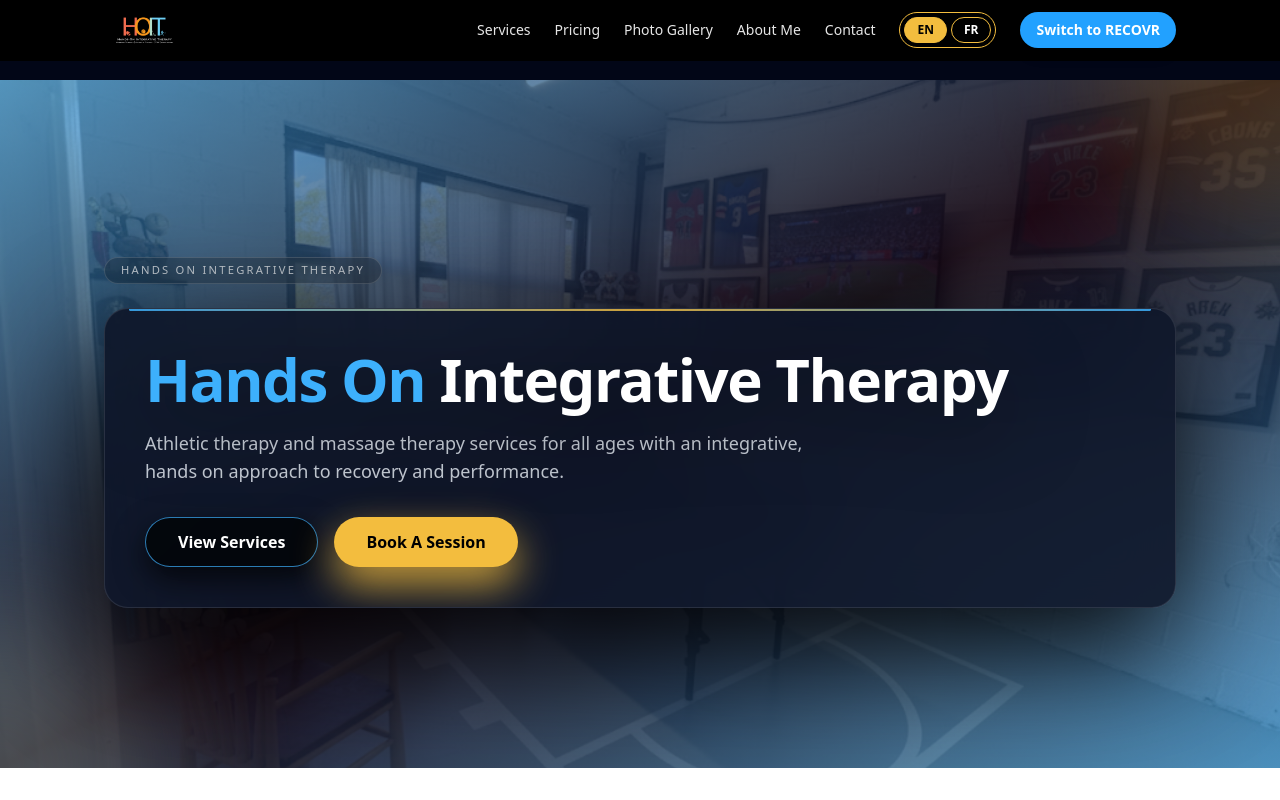
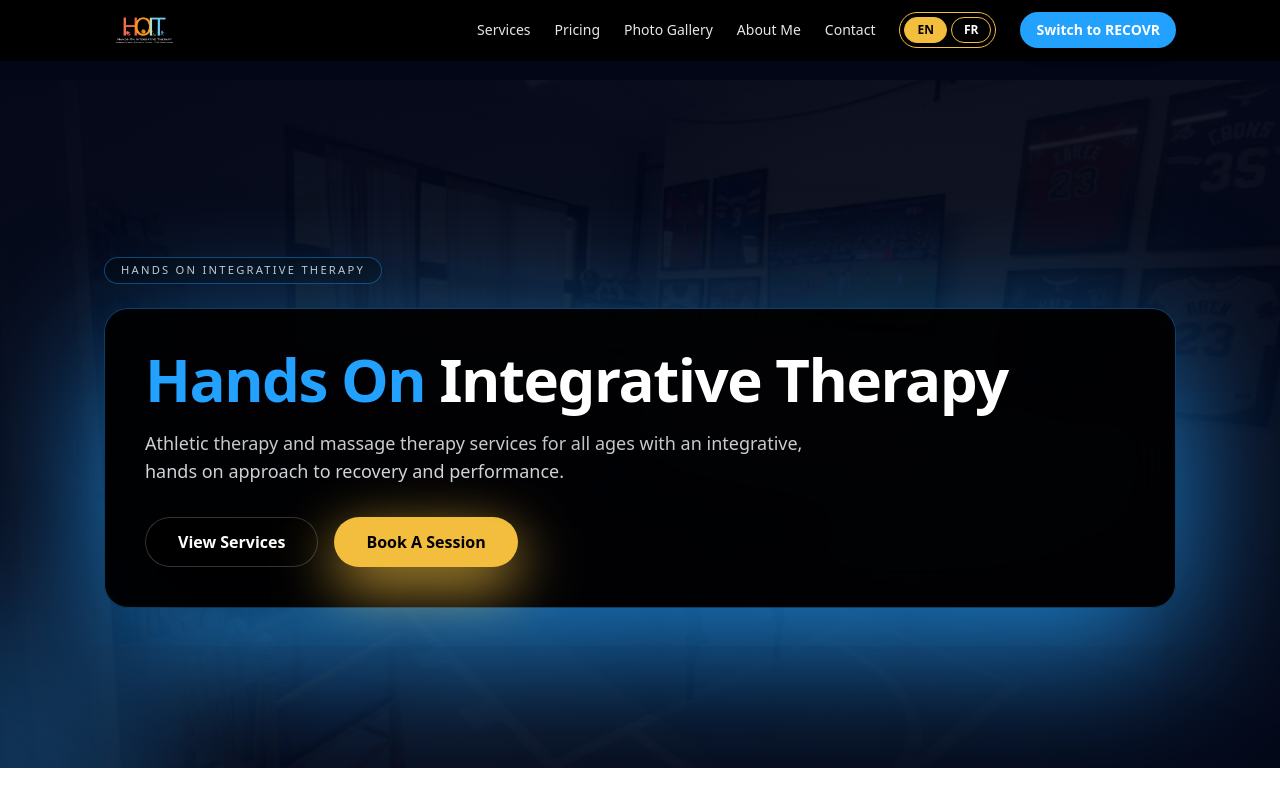
Before and after one commit to RECOVRSportsInc/Website_RECOVRxHOIT, a React (Vite) app: page / in a window 1280 px wide. Shown: the top 800 px of the page. Built offline with nearby package versions, Linux system fonts and the light colour scheme.

Commit message:
updated hero

```diff
--- a/src/content/hoit/Hero.tsx
+++ b/src/content/hoit/Hero.tsx
@@ -3,80 +3,57 @@
 /* HERO */
 export function Hero() {
   return (
-    <section className="relative overflow-hidden pt-28 pb-24 bg-[#3db0fc]">
-      {/* Faded clinic photo in the background */}
+    <section className="relative overflow-hidden pt-28 pb-24 bg-[#0b1020]">
+      {/* Faded clinic photo */}
       <div className="absolute inset-0 pointer-events-none" aria-hidden="true">
         <img
           src="/img/hoit-clinic-1.jpg"
           alt=""
-          className="w-full h-full object-cover"
+          className="w-full h-full object-cover opacity-40"
           data-no-translate
         />
-        <div className="absolute inset-0 bg-gradient-to-br from-[#3db0fc]/60 via-[#150816]/90 to-[#3db0fc]/60" />
+        <div className="absolute inset-0 bg-gradient-to-br from-[#020617]/95 via-[#020617]/80 to-[#020617]/95" />
       </div>
 
-      {/* Subtle glow blobs */}
+      {/* Glow blobs, HOIT colors */}
       <div
-        className="pointer-events-none absolute -left-40 -bottom-40 h-80 w-80 rounded-full bg-hoit-mint/25 blur-3xl"
+        className="pointer-events-none absolute -left-40 -bottom-40 h-80 w-80 rounded-full bg-[#22A1FF]/25 blur-3xl"
         aria-hidden="true"
       />
       <div
-        className="pointer-events-none absolute -right-40 -top-40 h-80 w-80 rounded-full bg-[#f3bd3e]/20 blur-3xl"
+        className="pointer-events-none absolute -right-40 -top-40 h-80 w-80 rounded-full bg-[#38f9d7]/18 blur-3xl"
         aria-hidden="true"
       />
 
       {/* Content card */}
       <div className="relative container section max-w-5xl">
-        {/* Label pill */}
-        <div className="inline-flex items-center px-4 py-1 mb-6 text-[0.7rem] tracking-[0.2em] uppercase rounded-full border border-white/15 bg-black/20 backdrop-blur-md text-white/70">
+        <div className="inline-flex items-center px-4 py-1 mb-6 text-[0.7rem] tracking-[0.2em] uppercase rounded-full border border-[#22A1FF]/40 bg-black/40 backdrop-blur-md text-white/80">
           <span data-no-translate>Hands On Integrative Therapy</span>
         </div>
 
-        {/* Main bubble, dark like RECOVR with neon edge */}
-        <div className="rounded-3xl bg-slate-900/90 border border-white/10 backdrop-blur-xl p-8 md:p-10 shadow-[0_40px_120px_rgba(0,0,0,0.9)] relative overflow-hidden">
-          {/* Neon blue / gold accent line */}
-          <div className="pointer-events-none absolute -top-px left-6 right-6 h-[3px] rounded-full bg-gradient-to-r from-[#3db0fc] via-[#f3bd3e] to-[#3db0fc] opacity-85" />
-
-          <h1 className="text-4xl md:text-6xl font-extrabold tracking-tight text-white drop-shadow-[0_14px_40px_rgba(0,0,0,0.6)]">
-            <span className="text-[#3db0fc]">Hands On</span>{" "}
+        <div className="rounded-3xl bg-black/85 border border-[#22A1FF]/40 backdrop-blur-xl p-8 md:p-10 shadow-[0_40px_140px_rgba(34,161,255,0.8)]">
+          <h1 className="text-4xl md:text-6xl font-extrabold tracking-tight leading-tight text-white drop-shadow-[0_16px_45px_rgba(0,0,0,0.85)]">
+            <span className="text-[#22A1FF]">Hands On</span>{" "}
             <span>Integrative Therapy</span>
           </h1>
 
-          <p className="mt-5 max-w-2xl text-base md:text-lg text-slate-200/85">
+          <p className="mt-5 max-w-2xl text-base md:text-lg text-slate-100/90">
             Athletic therapy and massage therapy services for all ages with an
             integrative, hands on approach to recovery and performance.
           </p>
 
           <div className="mt-8 flex flex-wrap gap-4">
-            {/* Secondary: View services, dark pill with blue border */}
             <a
               href="#services"
-              className={[
-                "inline-flex items-center justify-center rounded-full px-6 md:px-8 py-3",
-                "text-sm md:text-base font-semibold",
-                "bg-black/70 text-white border border-[#3db0fc]/70",
-                "shadow-[0_12px_30px_rgba(0,0,0,0.7)]",
-                "hover:bg-black",
-                "transition-colors",
-              ].join(" ")}
+              className="inline-flex items-center justify-center rounded-full px-6 md:px-8 py-3 text-sm md:text-base font-semibold bg-black/60 text-white border border-white/20 shadow-[0_18px_60px_rgba(0,0,0,0.85)] hover:bg-black/80 hover:-translate-y-[1px] transition-transform duration-200"
             >
               View Services
             </a>
-
-            {/* Primary: gold Book A Session with pop + glow, opens calendar */}
             <a
               href="https://calendar.app.google/frgQtD5a3P7Z3t1r6"
               target="_blank"
               rel="noopener noreferrer"
-              className={[
-                "inline-flex items-center justify-center rounded-full px-6 md:px-8 py-3",
-                "text-sm md:text-base font-semibold text-black",
-                "bg-[#f3bd3e]",
-                "shadow-[0_18px_40px_rgba(243,189,62,0.8)]",
-                "hover:shadow-[0_26px_70px_rgba(243,189,62,0.95)]",
-                "hover:-translate-y-[1px]",
-                "transition-transform duration-200",
-              ].join(" ")}
+              className="inline-flex items-center justify-center rounded-full px-6 md:px-8 py-3 text-sm md:text-base font-semibold bg-[#f3bd3e] text-black shadow-[0_18px_60px_rgba(243,189,62,0.85)] hover:shadow-[0_26px_90px_rgba(243,189,62,0.95)] hover:-translate-y-[1px] transition-transform duration-200"
             >
               Book A Session
             </a>
--- a/src/content/recovr/Hero.tsx
+++ b/src/content/recovr/Hero.tsx
@@ -3,75 +3,61 @@
 /* HERO */
 export function Hero() {
   return (
-    <section className="relative overflow-hidden pt-28 pb-24 bg-[#f3bd3e]">
-      {/* Faded field / action photo */}
+    <section className="relative overflow-hidden pt-28 pb-24 bg-[#0b1020]">
+      {/* Faded stadium / action photo */}
       <div className="absolute inset-0 pointer-events-none" aria-hidden="true">
         <img
-            src="/img/recovr-space-1.jpg"
-            alt="RECOVR Sports virtual reality rehab and sports performance lab in Montreal"
-            className="w-full h-full object-cover"
-            data-no-translate
-            aria-hidden="true"
+          src="/img/recovr-field.jpg"
+          alt=""
+          className="w-full h-full object-cover opacity-40"
+          data-no-translate
         />
-        {/* Darken with warm gold tint */}
-        <div className="absolute inset-0 bg-gradient-to-br from-[#0b1020]/85 via-[#000000]/70 to-[#f3bd3e]/35" />
+        <div className="absolute inset-0 bg-gradient-to-br from-[#020617]/95 via-[#020617]/80 to-[#020617]/95" />
       </div>
 
-      {/* Subtle glow blobs */}
+      {/* Glow blobs */}
       <div
-        className="pointer-events-none absolute -left-40 -bottom-40 h-80 w-80 rounded-full bg-[#22A1FF]/25 blur-3xl"
+        className="pointer-events-none absolute -left-40 -bottom-40 h-80 w-80 rounded-full bg-[#f3bd3e]/20 blur-3xl"
         aria-hidden="true"
       />
       <div
-        className="pointer-events-none absolute -right-40 -top-40 h-80 w-80 rounded-full bg-[#f3bd3e]/25 blur-3xl"
+        className="pointer-events-none absolute -right-40 -top-40 h-80 w-80 rounded-full bg-[#22A1FF]/25 blur-3xl"
         aria-hidden="true"
       />
 
       {/* Content card */}
       <div className="relative container section max-w-5xl">
-        {/* Pill label */}
-        <div className="inline-flex items-center px-4 py-1 mb-6 text-[0.7rem] tracking-[0.2em] uppercase rounded-full border border-white/15 bg-black/20 backdrop-blur-md text-white/70">
+        <div className="inline-flex items-center px-4 py-1 mb-6 text-[0.7rem] tracking-[0.2em] uppercase rounded-full border border-[#22A1FF]/40 bg-black/40 backdrop-blur-md text-white/80">
           <span data-no-translate>RECOVR Sports Lab</span>
         </div>
 
-        {/* Main bubble, matched to HOIT but tuned for gold / neon blue */}
-        <div className="rounded-3xl bg-slate-900/90 border border-white/10 backdrop-blur-xl p-8 md:p-10 shadow-[0_40px_120px_rgba(0,0,0,0.9)] relative overflow-hidden">
-          {/* Neon blue edge accent */}
-          <div className="pointer-events-none absolute -top-px left-6 right-6 h-[3px] rounded-full bg-gradient-to-r from-[#22A1FF] via-[#f3bd3e] to-[#22A1FF] opacity-80" />
-
-          <h1 className="text-4xl md:text-6xl font-extrabold tracking-tight text-white drop-shadow-[0_14px_40px_rgba(0,0,0,0.7)]">
-            <span className="text-[#f3bd3e]">RECOVR</span>{" "}
-            <span>Sports</span>
+        <div className="rounded-3xl bg-black/85 border border-[#22A1FF]/40 backdrop-blur-xl p-8 md:p-10 shadow-[0_40px_140px_rgba(243,189,62,0.8)]">
+          <h1 className="text-4xl md:text-6xl font-extrabold tracking-tight leading-tight text-[#f3bd3e] drop-shadow-[0_16px_45px_rgba(0,0,0,0.85)]">
+            RECOVR SPORTS
+            <span className="block mt-3 text-2xl md:text-3xl text-slate-100">
+              Virtual reality sports rehab lab in Montreal
+            </span>
           </h1>
 
-          <p className="mt-5 max-w-2xl text-base md:text-lg text-slate-200/85">
+          <p className="mt-5 max-w-2xl text-base md:text-lg text-slate-100/90">
             Using Virtual Reality to reduce pain, engage, track and recover
             faster from injuries.
           </p>
 
           <div className="mt-8 flex flex-wrap gap-4">
-            {/* Primary: neon blue with glow */}
             <a
               href="#programs"
-              className={[
-                "inline-flex items-center justify-center rounded-full px-6 md:px-8 py-3",
-                "text-sm md:text-base font-semibold",
-                "bg-[#f3bd3e] text-black",
-                "shadow-[0_18px_40px_rgba(34,161,255,0.7)]",
-                "hover:shadow-[0_26px_70px_rgba(34,161,255,0.9)]",
-                "hover:-translate-y-[1px]",
-                "transition-transform duration-200",
-              ].join(" ")}
+              className="inline-flex items-center justify-center rounded-full px-6 md:px-8 py-3 text-sm md:text-base font-semibold bg-[#f3bd3e] text-black shadow-[0_18px_60px_rgba(243,189,62,0.85)] hover:shadow-[0_26px_90px_rgba(243,189,62,0.95)] hover:-translate-y-[1px] transition-transform duration-200"
             >
               Explore Programs
             </a>
-
-            {/* Secondary: transparent with blue border and gold text */}
             <a
-              href="#contact"
-              className="inline-flex items-center justify-center rounded-full px-6 md:px-8 py-3 text-sm md:text-base font-semibold border border-[#f3bd3e] text-[#f3bd3e] bg-black/30 hover:bg-black/60 transition-colors"
+              href="https://calendar.app.google/2zL7FqkZmEQTwnKZ7"
+              target="_blank"
+              rel="noopener noreferrer"
+              className="inline-flex items-center justify-center rounded-full px-6 md:px-8 py-3 text-sm md:text-base font-semibold border border-[#f3bd3e] text-[#f3bd3e] bg-black/40 hover:bg-black/70 shadow-[0_0_35px_rgba(34,161,255,0.6)] hover:shadow-[0_0_55px_rgba(34,161,255,0.9)] hover:-translate-y-[1px] transition-transform duration-200"
             >
-              Contact
+              Book the Space
             </a>
           </div>
         </div>
--- a/src/i18n/translator.ts
+++ b/src/i18n/translator.ts
@@ -89,6 +89,17 @@ function translateText(text: string, to: Lang): string {
   out = out.replace(
     "Athletic therapy and massage therapy services for all ages with an integrative, hands on approach to recovery and performance.",
     "Services de thérapie sportive et de massothérapie pour tous les âges, avec une approche pratique et intégrée de la récupération et de la performance."
+  );
+    // New HOIT hero subheading (inside H1)
+  out = out.replace(
+    "Sports medicine and athletic therapy clinic in Montreal",
+    "Clinique de médecine du sport et de thérapie sportive à Montréal."
+  );
+
+  // New RECOVR hero subheading (inside H1)
+  out = out.replace(
+    "Virtual reality sports rehab lab in Montreal",
+    "Laboratoire de réadaptation sportive en réalité virtuelle à Montréal."
   );
 
   // HOIT services cards (includes Sports Field Coverage)
```
